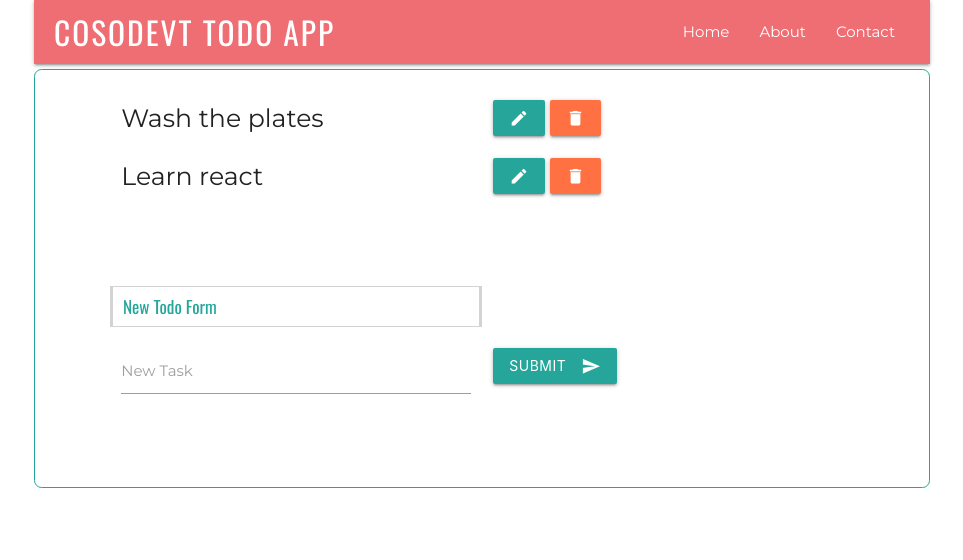
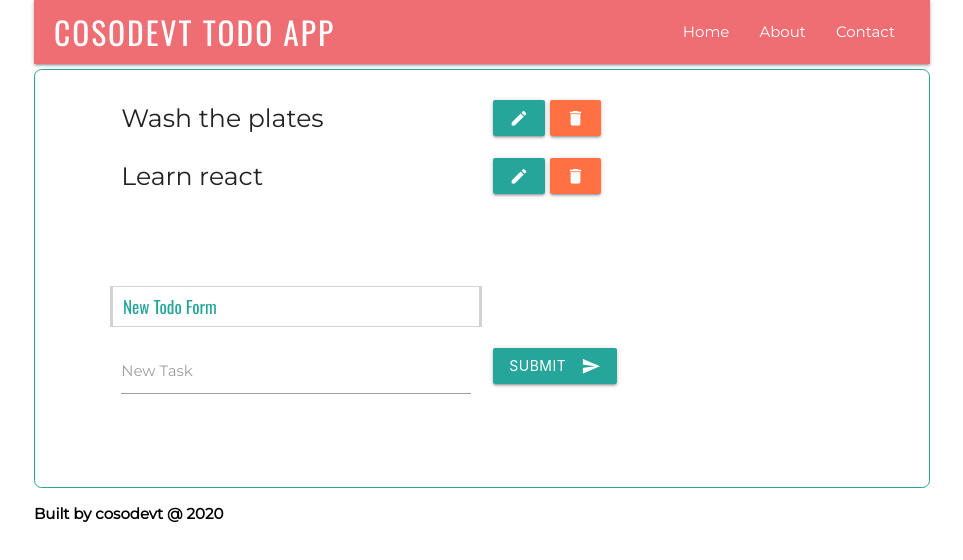
Before and after one commit to adewale2018/todolist-app, a React (Create React App) app: page / in a window 1280 px wide. Shown: the top 560 px of the page, without its empty margins (158-1121 px from the left). Built offline with nearby package versions, Linux system fonts and the light colour scheme.

Commit message:
deployment

```diff
--- a/src/components/App.js
+++ b/src/components/App.js
@@ -1,6 +1,7 @@
 import React from "react";
 import TodoList from "./TodoList";
 import Header from "./Header";
+import Developer from './Developer';
 
 function App() {
   return (
@@ -8,6 +9,7 @@ function App() {
       <div className='container'>
         <Header />
         <TodoList />
+        <Developer />
       </div>
     </div>
   );
--- /dev/null
+++ b/src/components/Developer.js
@@ -0,0 +1,5 @@
+import React from "react";
+
+const Developer = () => <p style={{color: '#000', fontWeight: 'bold'}}>Built by cosodevt @ 2020</p>;
+
+export default Developer;
```
Also changed, not shown: src/todo.PNG (added), 1 other file (tests, documents, lock files or other folders).
